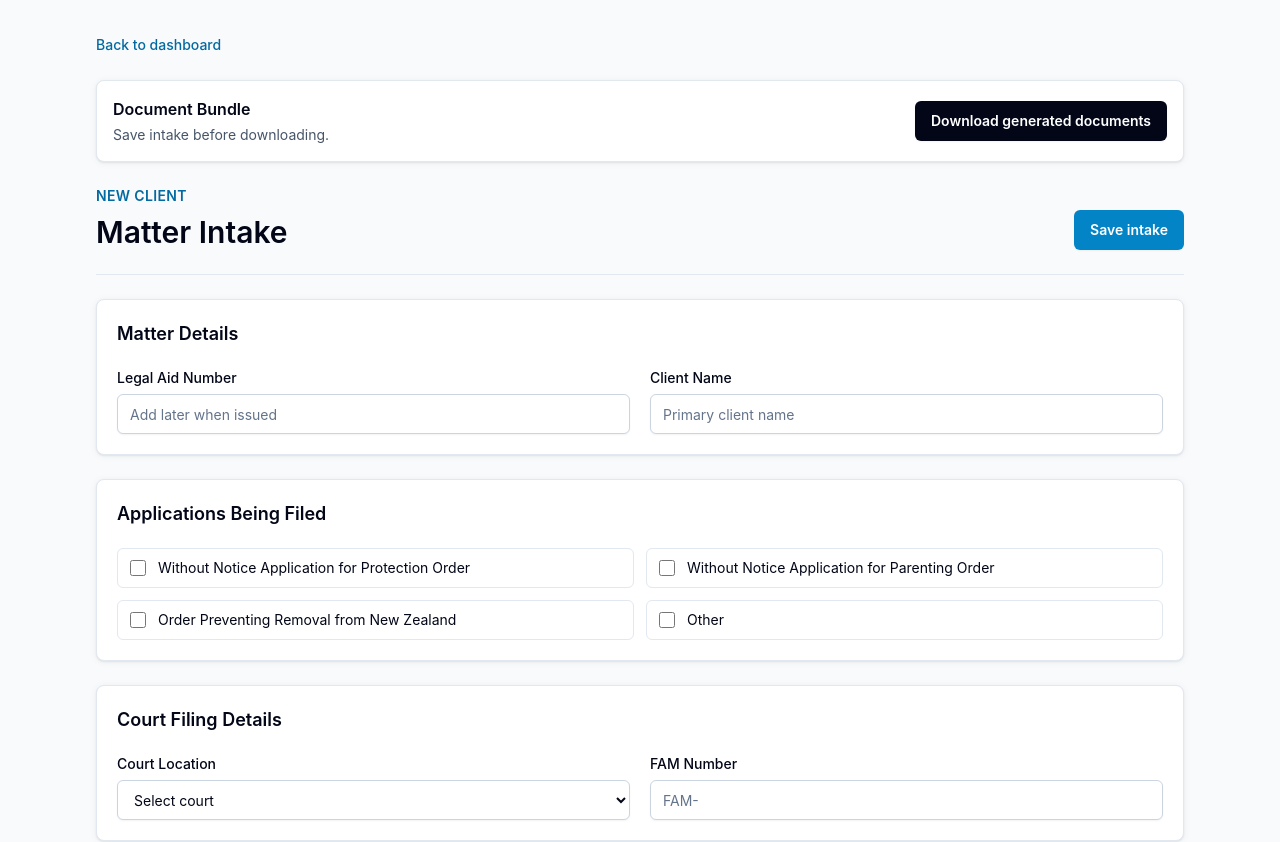
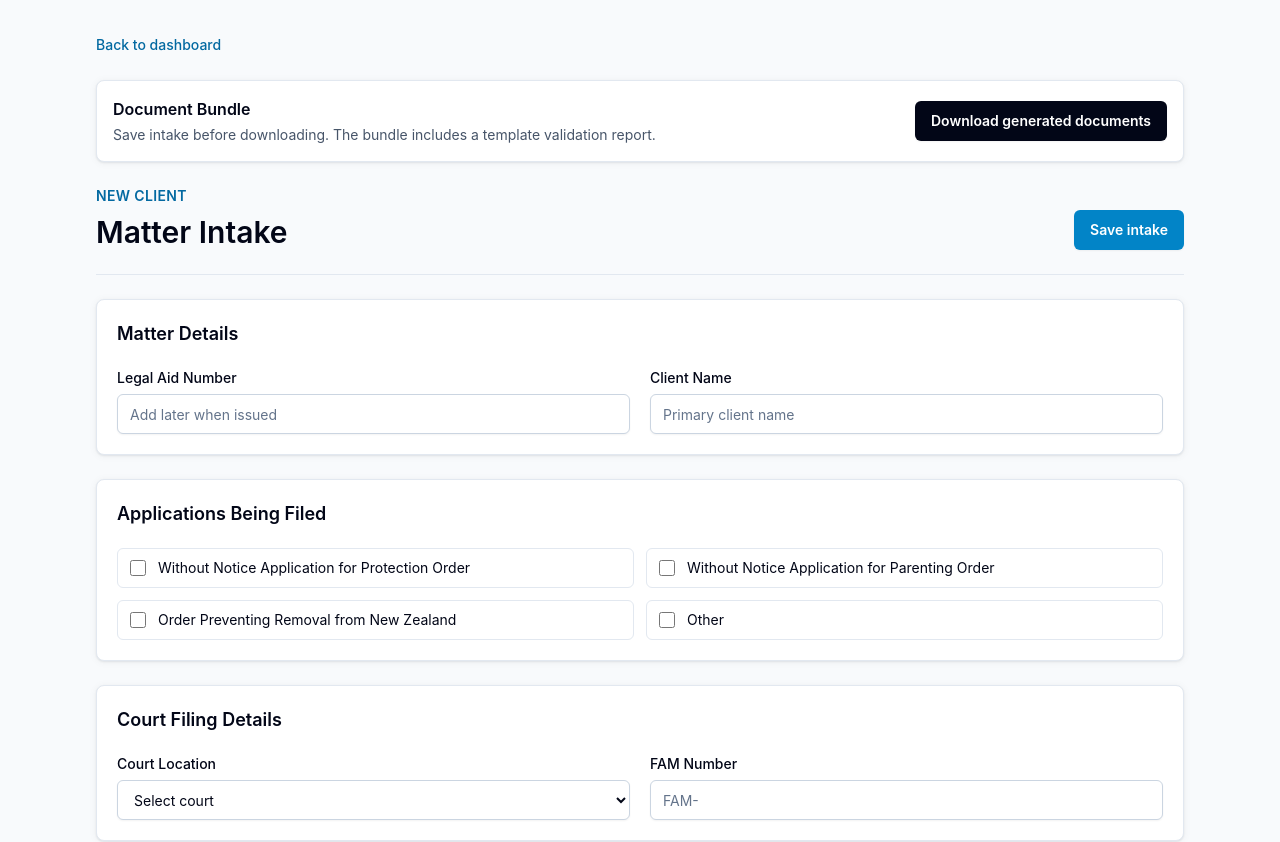
Before and after one commit to williamoneill45-maker/newgenautomation, a Next.js app: page /new-client in a window 1280 px wide. Shown: the top 842 px of the page. Built offline with nearby package versions, Linux system fonts and the light colour scheme.

Commit message:
Update document bundle download name

```diff
--- a/components/DocumentDownloadPanel.tsx
+++ b/components/DocumentDownloadPanel.tsx
@@ -47,7 +47,7 @@ export default function DocumentDownloadPanel() {
       const url = window.URL.createObjectURL(blob);
       const anchor = document.createElement("a");
       anchor.href = url;
-      anchor.download = "family-court-demo-documents.zip";
+      anchor.download = "family-court-documents.zip";
       document.body.appendChild(anchor);
       anchor.click();
       anchor.remove();
@@ -65,7 +65,9 @@ export default function DocumentDownloadPanel() {
       <div className="flex flex-col gap-3 sm:flex-row sm:items-center sm:justify-between">
         <div>
           <h2 className="text-base font-semibold text-slate-950">Document Bundle</h2>
-          <p className="mt-1 text-sm text-slate-600">Save intake before downloading.</p>
+          <p className="mt-1 text-sm text-slate-600">
+            Save intake before downloading. The bundle includes a template validation report.
+          </p>
         </div>
         <button
           type="button"
```
